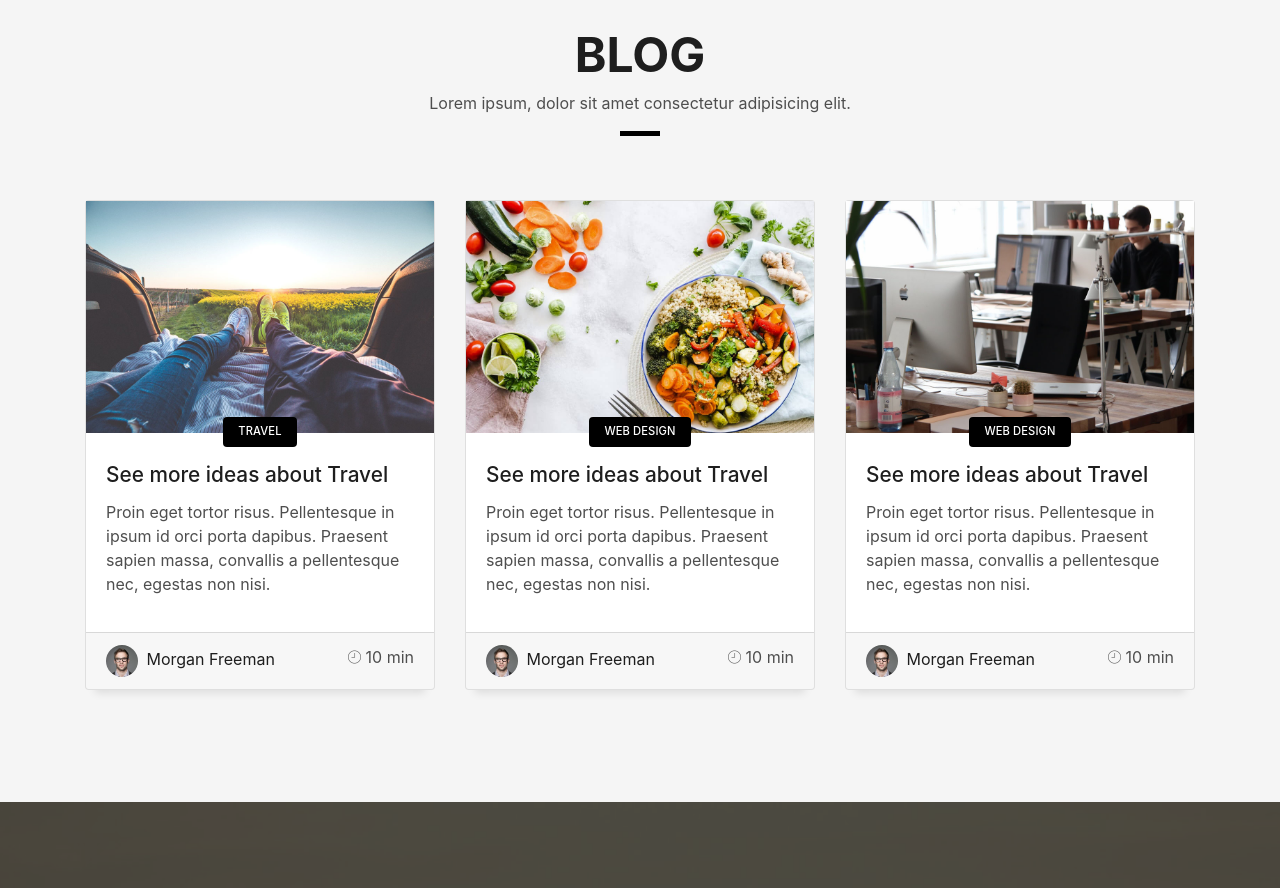
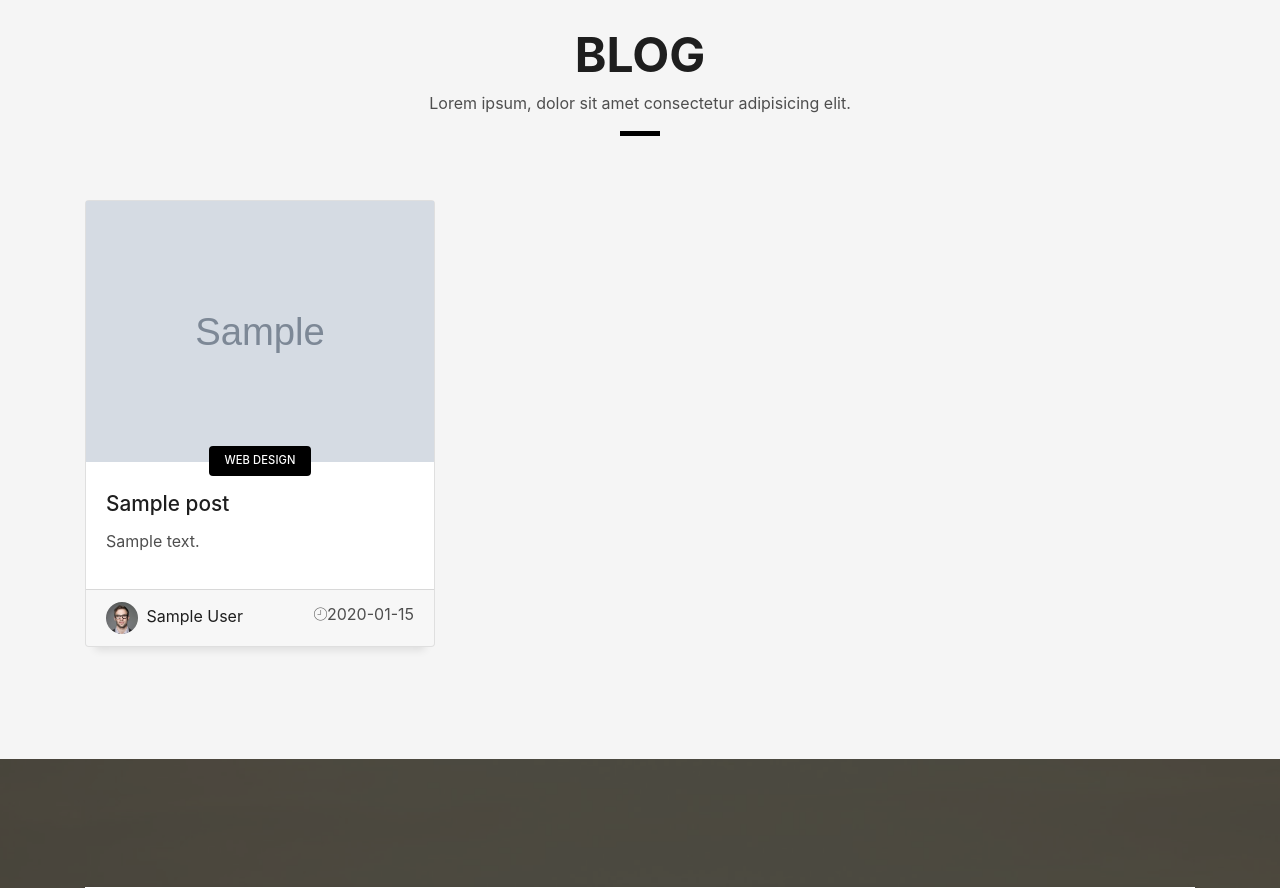
Before and after one commit to ryu-0406/portfolio-django, a Django app: page / in a window 1280 px wide. Shown: the part 4358-5246 px from the top of the page. Run offline with Django 3.2, Linux system fonts and the light colour scheme; tables that the repository leaves empty hold one stand-in row (values such as "Sample post"); grey boxes marked "Sample" are stand-in pictures; some libraries are stand-ins or nearby versions; some web fonts are replaced.

Commit message:
ブログのデータベース連携

```diff
--- a/app/admin.py
+++ b/app/admin.py
@@ -1,7 +1,8 @@
 from django.contrib import admin
-from .models import Work, Skill
+from .models import Work, Skill, Post
 
 # Register your models here.
 
 admin.site.register(Work)
 admin.site.register(Skill)
+admin.site.register(Post)
--- a/app/forms.py
+++ b/app/forms.py
@@ -6,3 +6,8 @@ class ContactForm(forms.Form):
     email = forms.EmailField(max_length=100, label='メールアドレス')
     subject = forms.CharField(max_length=100, label='タイトル')
     message = forms.CharField(label='メッセージ', widget=forms.Textarea())
+
+# class PostForm(forms.Form):
+#     title = forms.CharField(max_length=30, label='タイトル')
+#     content = forms.CharField(label='内容', widget=forms.Textarea())
+#     image = forms.ImageField(label='イメージ画像', required=False) # 追加
--- a/app/models.py
+++ b/app/models.py
@@ -1,4 +1,6 @@
 from django.db import models
+# from django.conf import settings
+
 
 # Create your models here.
 
@@ -20,3 +22,14 @@ class Skill(models.Model):
 
     def __str__(self):
         return self.name
+
+class Post(models.Model):
+    author = models.CharField('著者名', max_length=30)
+    title = models.CharField('タイトル', max_length=200)
+    description = models.CharField('詳細', max_length=200)
+    image = models.ImageField(upload_to='images', verbose_name='イメージ画像')
+    time = models.CharField('執筆時間', max_length=30)
+    # category = models.CharField('カテゴリー', max_length=30)
+
+    def __str__(self):
+        return self.title
--- a/app/templates/app/index.html
+++ b/app/templates/app/index.html
@@ -549,38 +549,38 @@
             </div>
             </div>
             <div class="row">
+            {% for post in post_data %}
             <div class="col-md-4">
                 <div class="card card-blog">
                 <div class="card-img">
-                    <a href="blog-single.html"><img src="{% static 'img/post-1.jpg' %}" alt="" class="img-fluid"></a>
+                    <a href="blog-single.html"><img src="{{post.image.url}}" alt="" class="img-fluid"></a>
                 </div>
                 <div class="card-body">
                     <div class="card-category-box">
                     <div class="card-category">
-                        <h6 class="category">Travel</h6>
+                        <h6 class="category">WEB DESIGN</h6>
                     </div>
                     </div>
-                    <h3 class="card-title"><a href="blog-single.html">See more ideas about Travel</a></h3>
+                    <h3 class="card-title"><a href="blog-single.html">{{post.title}}</a></h3>
                     <p class="card-description">
-                    Proin eget tortor risus. Pellentesque in ipsum id orci porta dapibus. Praesent sapien massa, convallis
-                    a pellentesque nec,
-                    egestas non nisi.
+                    {{post.description}}
                     </p>
                 </div>
                 <div class="card-footer">
                     <div class="post-author">
                     <a href="#">
                         <img src="{% static 'img/testimonial-2.jpg' %}" alt="" class="avatar rounded-circle">
-                        <span class="author">Morgan Freeman</span>
+                        <span class="author">{{post.author}}</span>
                     </a>
                     </div>
                     <div class="post-date">
-                    <span class="ion-ios-clock-outline"></span> 10 min
+                    <span class="ion-ios-clock-outline">{{post.time}}</span>
                     </div>
                 </div>
                 </div>
             </div>
-            <div class="col-md-4">
+            {% endfor %}
+            <!-- <div class="col-md-4">
                 <div class="card card-blog">
                 <div class="card-img">
                     <a href="blog-single.html"><img src="{% static 'img/post-2.jpg' %}" alt="" class="img-fluid"></a>
@@ -641,7 +641,7 @@
                     </div>
                 </div>
                 </div>
-            </div>
+            </div> -->
             </div>
         </div>
         </section><!-- End Blog Section -->
--- a/app/urls.py
+++ b/app/urls.py
@@ -1,5 +1,8 @@
-from django.urls import path
+from django.urls import path, include
 from app import views
+# from django.conf.urls.static import static
+# from django.conf import settings
+# from django.contrib import admin
 
 urlpatterns = [
     path('', views.IndexView.as_view(), name='index'),
--- a/app/views.py
+++ b/app/views.py
@@ -1,6 +1,6 @@
 from django.views.generic import View
 from django.shortcuts import render,redirect
-from .models import Work, Skill
+from .models import Work, Skill, Post
 from .forms import ContactForm
 from django.conf import settings
 from django.core.mail import BadHeaderError, EmailMessage
@@ -16,10 +16,12 @@ class IndexView(View):
     def get(self, request, *args, **kwargs):
         skill_data = Skill.objects.all()
         work_data = Work.objects.order_by("-id")
+        post_data = Post.objects.all()
         form = ContactForm(request.POST or None)
         return render(request, 'app/index.html',{
             "skill_data": skill_data,
             'work_data': work_data,
+            'post_data': post_data,
             'form': form
         })
 
```
Also changed, not shown: app/migrations/0006_post.py (added), media/images/1200px-Natsume_Soseki_photo.jpg (added), media/images/download.jpeg (added), media/images/i6nWkPvLEsAAJ4sP.jpg (added).
